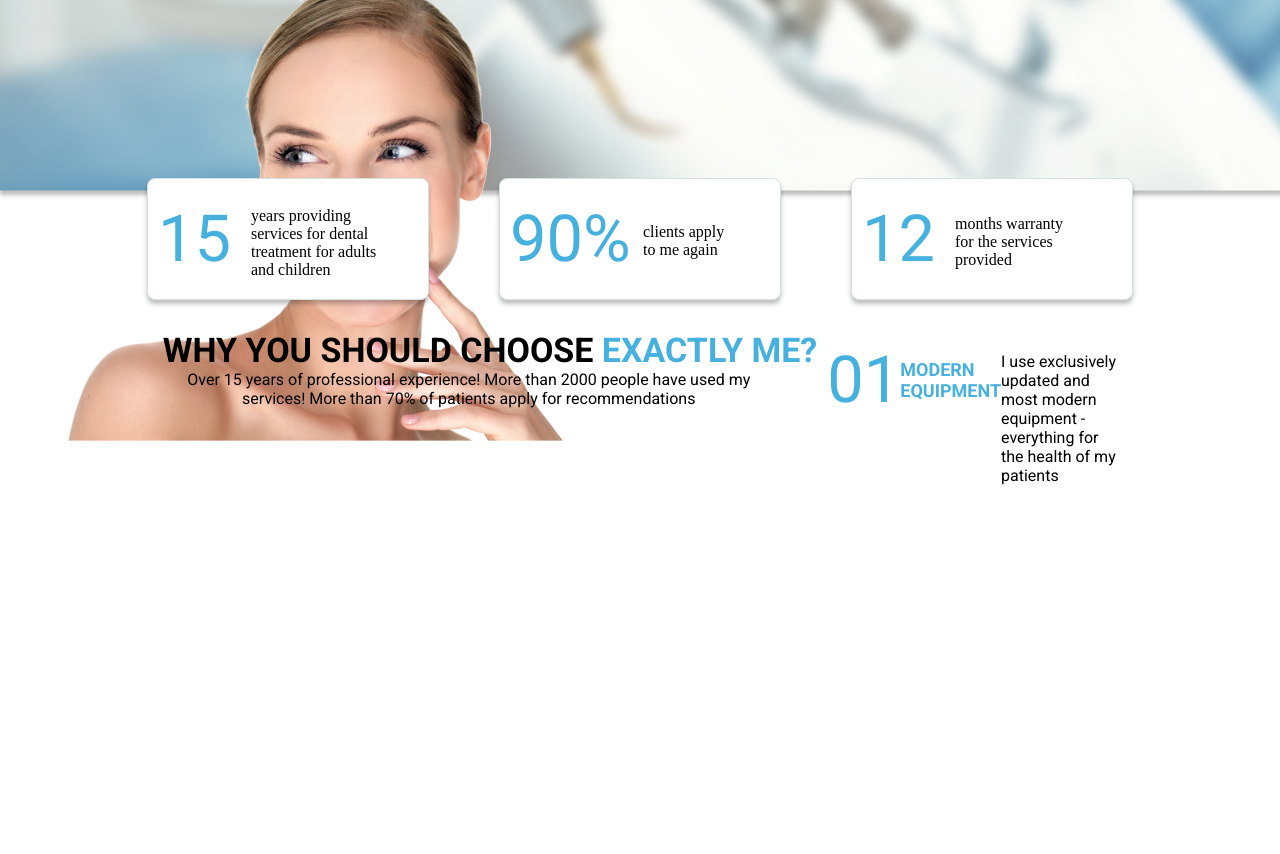
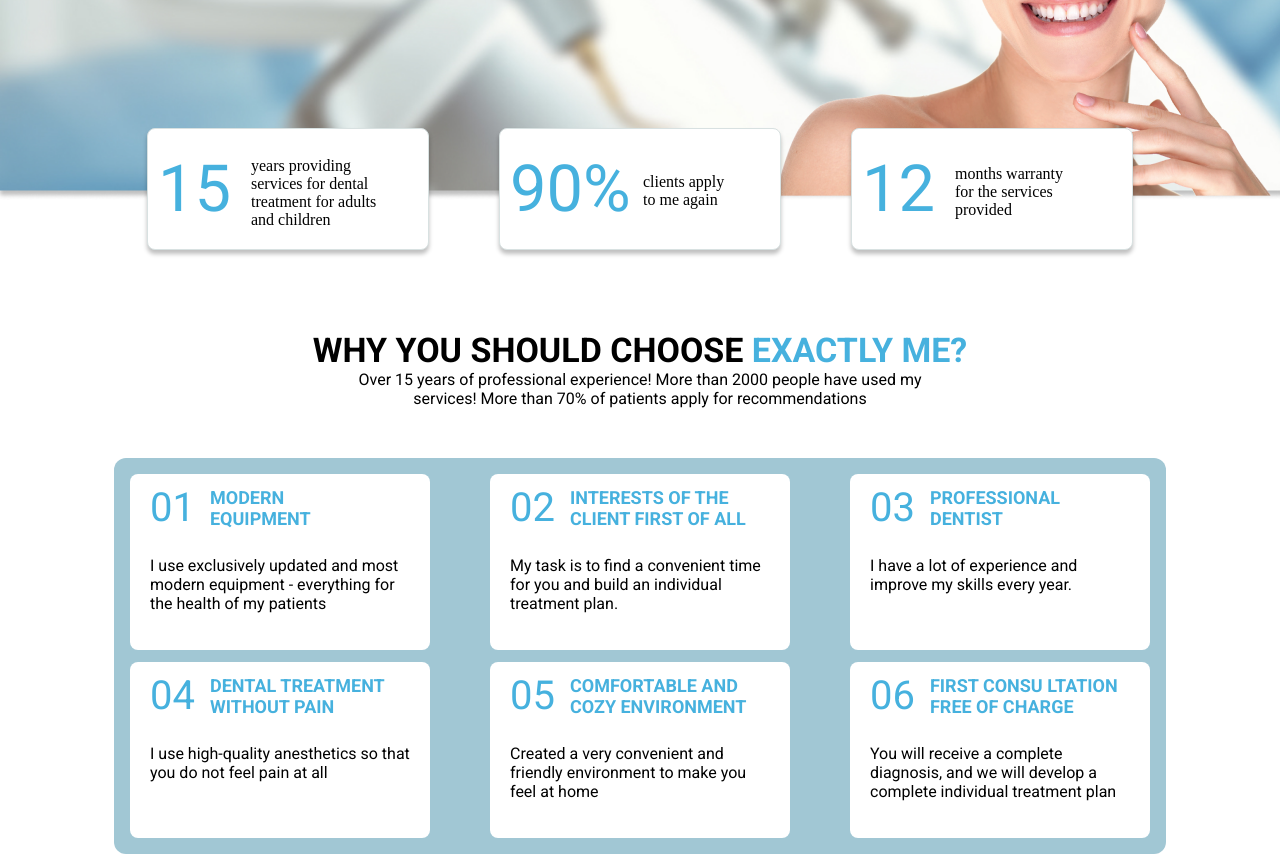
Before and after one commit to The-Startt/Clinik, a plain HTML site: page index.html in a window 1280 px wide. Shown: the part 600-1454 px from the top of the page. Before the commit the page ends 1096 px from the top, so only its background shows below. Drawn offline with Linux system fonts and the light colour scheme; a web font is replaced by a local one.

```diff
--- a/index.html
+++ b/index.html
@@ -6,6 +6,7 @@
     <meta name="viewport" content="width=device-width, initial-scale=1.0">
     <title>Document</title>
     <link rel="stylesheet" href="style_1.css">
+    <link rel="stylesheet" href="adapt-1300px.css">
 
     <link rel="preconnect" href="https://fonts.googleapis.com">
     <link rel="preconnect" href="https://fonts.gstatic.com" crossorigin>
@@ -13,7 +14,8 @@
 
     <link rel="preconnect" href="https://fonts.googleapis.com">
     <link rel="preconnect" href="https://fonts.gstatic.com" crossorigin>
-    <link href="https://fonts.googleapis.com/css2?family=Roboto:wght@400;500;700&family=Sofia+Sans:wght@400;700&display=swap" rel="stylesheet">
+    <link href="https://fonts.googleapis.com/css2?family=Roboto:wght@400;500;700&family=Sofia+Sans:wght@400;700&display=swap"
+          rel="stylesheet">
 
 
 </head>
@@ -33,9 +35,9 @@
             </div>
 
             <div class="nav">
-                <div> <a class="nav-item" href="#">Main</a> </div>
-                <div> <a class="nav-item" href="#">Services</a></div>
-                <div> <a class="nav-item" href="#">Contacts</a></div>
+                <div><a class="nav-item" href="#">Main</a></div>
+                <div><a class="nav-item" href="#">Services</a></div>
+                <div><a class="nav-item" href="#">Contacts</a></div>
 
             </div>
 
@@ -44,7 +46,9 @@
                     <img src="img/phone_black.png" alt="">
                     <a href="#">+38 (099) 999-99-99</a>
                 </div>
-                <div class="language"><a class="language-ua" href="#">UA</a> <a class="language-en" href="#">EN</a> </div>
+                <div class="language"><a class="language-ua active" href="#">UA</a> <a class="language-en"
+                                                                                       href="#">EN</a>
+                </div>
             </div>
         </div>
 
@@ -64,10 +68,10 @@
 
         <div class="but">
             <div class="but-one">
-                            <button class="butt-one"> <a class="a-one" href="">CALL</a> </button>
+                <button class="butt-one"><a class="a-one" href="tel:+389885858575">CALL</a></button>
             </div>
             <div class="but-two">
-                            <button class="butt-two"><a class="a-two" href="">SERVICES</a> </button>
+                <button class="butt-two"><a class="a-two" href="">SERVICES</a></button>
             </div>
         </div>
 
@@ -76,14 +80,17 @@
 
     <!--image-->
     <div class="image">
-            <div >
+        <div>
             <img src="img/woman.png" alt="">
         </div>
     </div>
 
     <!--  Achievements-->
 
-      <div class="conteiner-achievements">
+</section>
+
+<section class="achievements">
+    <div class="conteiner">
 
         <div class="conteiner-card">
 
@@ -113,7 +120,6 @@
 
         </div>
     </div>
-
 </section>
 
 <!--two-screen-->
@@ -123,41 +129,103 @@
 
     <div class="conteiner-who">
         <div class="con-who">
-                <div class="text-who"> <span class="black">WHY YOU SHOULD CHOOSE</span>  EXACTLY ME?</div>
+            <div class="text-who"><span class="black">WHY YOU SHOULD CHOOSE</span> EXACTLY ME?</div>
             <div class="text-descript">Over 15 years of professional experience! More than 2000 people
                 have used my services! More than 70% of patients apply for recommendations
             </div>
         </div>
 
         <!--Card WHO YOU?-->
-            <div class="blue-container">
+        <div class="container">
             <div class="while-cards">
 
                 <!--card 1-->
 
                 <div class="card-one">
                     <div class="content-inner">
+                        <div class="content-inner-header">
                             <div class="number">01</div>
                             <div class="heder-blue">MODERN <br> EQUIPMENT</div>
+                        </div>
+                        <div class="descript-black">
+                            I use exclusively updated and most modern equipment - everything for the health of my
+                            patients
+                        </div>
+                    </div>
+                </div>
+
+                <div class="card-one">
+                    <div class="content-inner">
+                        <div class="content-inner-header">
+                            <div class="number">02</div>
+                            <div class="heder-blue">INTERESTS OF THE <br> CLIENT FIRST OF ALL</div>
+                        </div>
+                        <div class="descript-black">
+                            My task is to find a convenient time for you and build an individual treatment plan.
+                        </div>
+                    </div>
+                </div>
 
 
+                <div class="card-one">
+                    <div class="content-inner">
+                        <div class="content-inner-header">
+                            <div class="number">03</div>
+                            <div class="heder-blue">PROFESSIONAL<br>DENTIST</div>
+                        </div>
                         <div class="descript-black">
-                                I use exclusively updated and most modern equipment - everything for the health of my patients
+                            I have a lot of experience and improve my skills every year.
+                        </div>
+                    </div>
+                </div>
+
+
+                <div class="card-one">
+                    <div class="content-inner">
+                        <div class="content-inner-header">
+                            <div class="number">04</div>
+                            <div class="heder-blue">DENTAL TREATMENT <br>WITHOUT PAIN </div>
+                        </div>
+                        <div class="descript-black">
+                            I use high-quality anesthetics so that you do not feel pain at all
+                        </div>
+                    </div>
+
+
+                </div>
+                <div class="card-one">
+                    <div class="content-inner">
+                        <div class="content-inner-header">
+                            <div class="number">05</div>
+                            <div class="heder-blue">COMFORTABLE AND <br>COZY ENVIRONMENT </div>
+                        </div>
+                        <div class="descript-black">
+                            Created a very convenient
+                            and friendly environment to make you feel at home
+                        </div>
+                    </div>
+                </div>
+
+
+                <div class="card-one">
+                    <div class="content-inner">
+                        <div class="content-inner-header">
+                            <div class="number">06</div>
+                            <div class="heder-blue">FIRST CONSU LTATION <br> FREE OF CHARGE</div>
+                        </div>
+                        <div class="descript-black">
+                            You will receive a complete diagnosis,
+                            and we will develop a complete individual treatment plan
                         </div>
                     </div>
                 </div>
 
             </div>
         </div>
+    </div>
 
 
 </section>
 
-
-
-
-
-
-
 </body>
 </html>
--- a/style_1.css
+++ b/style_1.css
@@ -1,24 +1,29 @@
 body {
     margin: 0;
 }
+
 a {
     text-decoration: none;
     color: black;
 }
+
 .first-screen {
     background-image: url("img/background.jpg");
     background-repeat: no-repeat;
     height: 800px;
     background-size: cover;
+    position: relative;
 }
-.container {
+
+.first-screen > .container {
     width: auto;
     margin: auto;
     padding-right: 110px;
     padding-left: 120px;
+    z-index: 1;
+    position: relative;
+}
 
-
-}
 .header-line {
     display: flex;
     align-items: center;
@@ -28,6 +33,7 @@ a {
     padding-bottom: 44px;
 
 }
+
 .nav {
     font-family: 'Roboto', sans-serif;
     font-weight: 400;
@@ -41,6 +47,7 @@ a {
 
 
 }
+
 .nav-item {
     font-family: 'Roboto', sans-serif;
     font-weight: 400;
@@ -49,18 +56,22 @@ a {
     transition: color 0.2s linear;
 
 }
+
 .nav-item:hover { /* псевдокласс, будет происходить в тот момент, когда мы наводим мышкой */
     color: #46B1DE;
 }
+
 .logo {
     display: flex;
     flex-direction: row;
     margin-right: 120px;
 
 }
+
 .logo-tooth {
 
 }
+
 .logo-text {
     font-family: 'Sofia Sans', sans-serif;
     font-weight: 400;
@@ -70,11 +81,11 @@ a {
     line-height: 35px;
 
 }
+
 .dent {
     font-size: 27px;
     color: #46B1DE;
 }
-
 
 
 .contact {
@@ -87,24 +98,32 @@ a {
 
 
 }
+
 .contact-photo {
     margin-left: 84px;
     margin-right: 23px;
     align-items: center;
     display: flex;
 }
+
 .language {
     font-family: 'Roboto', sans-serif;
     font-size: 20px;
 
 }
-.language-ua {
+
+.language > a:first-child {
     border-right: 1px solid #1B1D1F;
     padding-right: 11px;
     height: 22px;
 }
-.language-en {
+
+.language > a:last-child {
     padding-left: 5px;
+}
+
+.language > .active{
+    font-weight: 700;
 }
 
 .text-lable {
@@ -116,7 +135,7 @@ a {
     padding-bottom: 30px;
     /* width: 530px; */
     /* height: 158px; */
-    line-height: 130%;  /* интерлиняж*/
+    line-height: 130%; /* интерлиняж*/
     letter-spacing: 0.1em; /* трекинг, инткрвал между словами*/
 
 }
@@ -125,6 +144,7 @@ a {
 .dental {
     color: #46B1DE;
 }
+
 .description {
     font-family: 'Roboto', sans-serif;
     font-weight: 400;
@@ -137,6 +157,7 @@ a {
     padding-bottom: 48px;
 
 }
+
 .but {
     display: flex;
     flex-direction: row;
@@ -151,15 +172,16 @@ a {
 .butt-one, .butt-two {
     text-decoration: none;
     font-family: 'Roboto', sans-serif;
-    font-weight: 600;  /* нужно 500*/
+    font-weight: 600; /* нужно 500*/
     text-align: center;
     width: 180px;
     height: 60px;
     font-size: 19px;
     border: none;
-    border-radius: 8px;   /* заокругленніе края*/
+    border-radius: 8px; /* заокругленніе края*/
 
 }
+
 .butt-one {
     background: linear-gradient(97.59deg, #46B1DE 9.8%, #0591CC 95.1%);
     box-shadow: 0px 2px 10px #46B1DE;
@@ -167,9 +189,11 @@ a {
     color: #fff;
     transition: 0.3s;
 }
+
 .butt-one:hover {
-    transform: scale(1.1);  /* время эфекта*/
+    transform: scale(1.1); /* время эфекта*/
 }
+
 .butt-two {
     background-color: #fff;
     mix-blend-mode: normal;
@@ -178,12 +202,15 @@ a {
 
     transition: 0.3s;
 }
-.butt-two:hover{
+
+.butt-two:hover {
     transform: scale(1.1);
 }
+
 .butt-two {
     margin-left: 120px;
 }
+
 .a-one {
     color: #fff;
 }
@@ -192,18 +219,19 @@ a {
     color: #46B1DE;
 }
 
-.conteiner-achievements {
+.achievements{
+    position: relative;
+}
+
+.achievements > .conteiner {
     display: flex;
     flex-direction: row;
     justify-content: space-around;
     position: absolute;
-    width: 1300px;
-    margin: auto;
-    left: calc(50% - 650px); /* для установки горизонтального положения элемента */
+    width: 100%;
+    bottom: -50px;
+}
 
-    bottom: -100px;
-
-}
 .conteiner-card {
     display: grid;
     grid-template-columns: 1fr 1fr 1fr;
@@ -212,6 +240,7 @@ a {
     z-index: 2;
     position: relative;
 }
+
 .card-achiev {
     width: 280px;
     height: 120px;
@@ -224,12 +253,14 @@ a {
     flex-direction: row;
 
 }
+
 .cont-achiev {
     display: flex;
     flex-direction: row;
     align-items: center;
     margin-left: 10px;
 }
+
 .num, .num-90 {
     height: 120px;
     color: #46B1DE;
@@ -243,45 +274,62 @@ a {
 
 
 }
+
 .num {
     width: 93px;
 }
-.num-90{
+
+.num-90 {
     width: 133px;
 }
+
 .text-one {
     height: 64px;
     width: 146px;
 }
+
 .text-two {
     height: 32px;
     width: 95px;
 }
+
 .text-three {
     height: 48px;
     width: 120px;
 }
+
 .image {
+    z-index: 0;
+    position: absolute;
+    bottom: 0;
+    right: 0;
+}
 
-   z-index: 1;
-
-}
 .img-woman {
 
 }
+
 .two-screen {
     margin-top: 120px;
 
 }
+
 .conteiner-who {
     display: flex;
-    flex-direction: row;
     justify-content: center;
+    flex-direction: column;
+}
 
+.two-screen .container{
+    width: 100%;
+    display: flex;
+    justify-content: center;
 }
+
 .con-who {
-    /* align-items: center; */
+    margin-bottom: 50px;
 }
+
 .text-who {
     font-family: 'Roboto', sans-serif;
     font-weight: 600;
@@ -290,14 +338,26 @@ a {
     color: #46B1DE;
     margin-top: 10px;
 }
+
 .text-descript {
     width: 612px;
     font-family: 'Roboto', sans-serif;
     font-weight: 400;
     font-size: 16px;
     text-align: center;
+    margin: auto;
+}
 
+.while-cards{
+    background: #A1C7D4;
+    padding: 16px 16px 4px 16px;
+    border-radius: 12px;
+    display: flex;
+    flex-wrap: wrap;
+    width: 1020px;
+    justify-content: space-between;
 }
+
 .black {
     color: #000;
 }
@@ -305,56 +365,48 @@ a {
 /*card WHY*/
 
 .card-one {
-    width: 300px;
-    height: 176px;
+    width: 260px;
+    height: 156px;
     background: #FFFFFF;
     border-radius: 8px;
+    margin-bottom: 12px;
+    padding: 10px 20px;
 }
+
 .content-inner {
+    display: flex;
+    flex-direction: column;
+}
+
+.content-inner-header{
     display: flex;
     flex-direction: row;
     align-items: center;
-    margin-left: 10px;
+    margin-bottom: 25px;
 }
+
 .number {
-    height: 120px;
     color: #46B1DE;
     font-family: 'Roboto', sans-serif;
     font-weight: 400;
-    font-size: 65px;
+    font-size: 40px;
+}
 
-    display: flex;
-    align-items: center;
-    text-align: center;
-}
 .heder-blue {
     color: #46B1DE;
     font-family: 'Roboto', sans-serif;
     font-size: 18px;
     font-weight: 700;
     line-height: 21px;
+    margin-left: 15px;
 }
+
 .descript-black {
-    width: 267px;
-    height: 57px;
     font-family: 'Roboto', sans-serif;
     font-weight: 400;
     font-size: 16px;
     line-height: 19px;
-    display: flex;
-    justify-content: center;
-
 }
-
-
-
-
-
-
-
-
-
-
 
 
 /* font-family: 'Sofia Sans', sans-serif;
```
Lines whose indentation alone changed are shown as unchanged.
